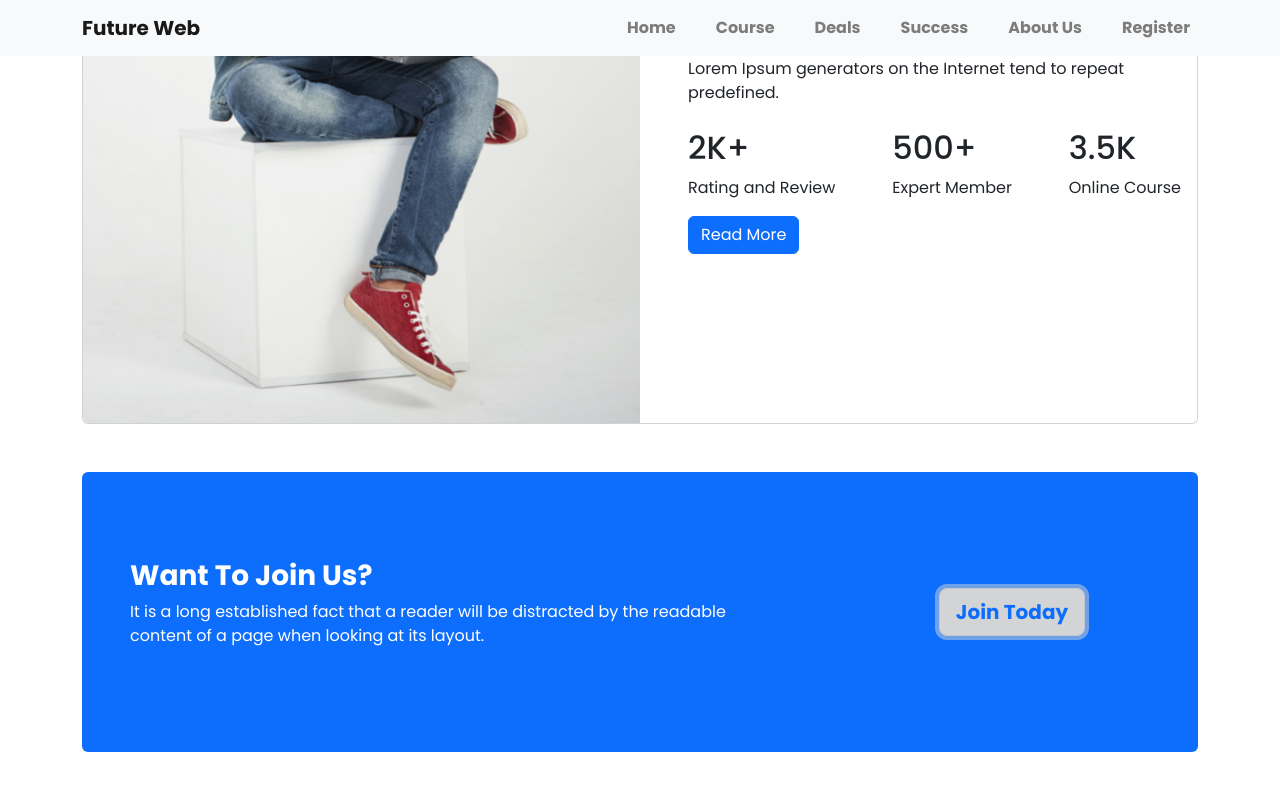
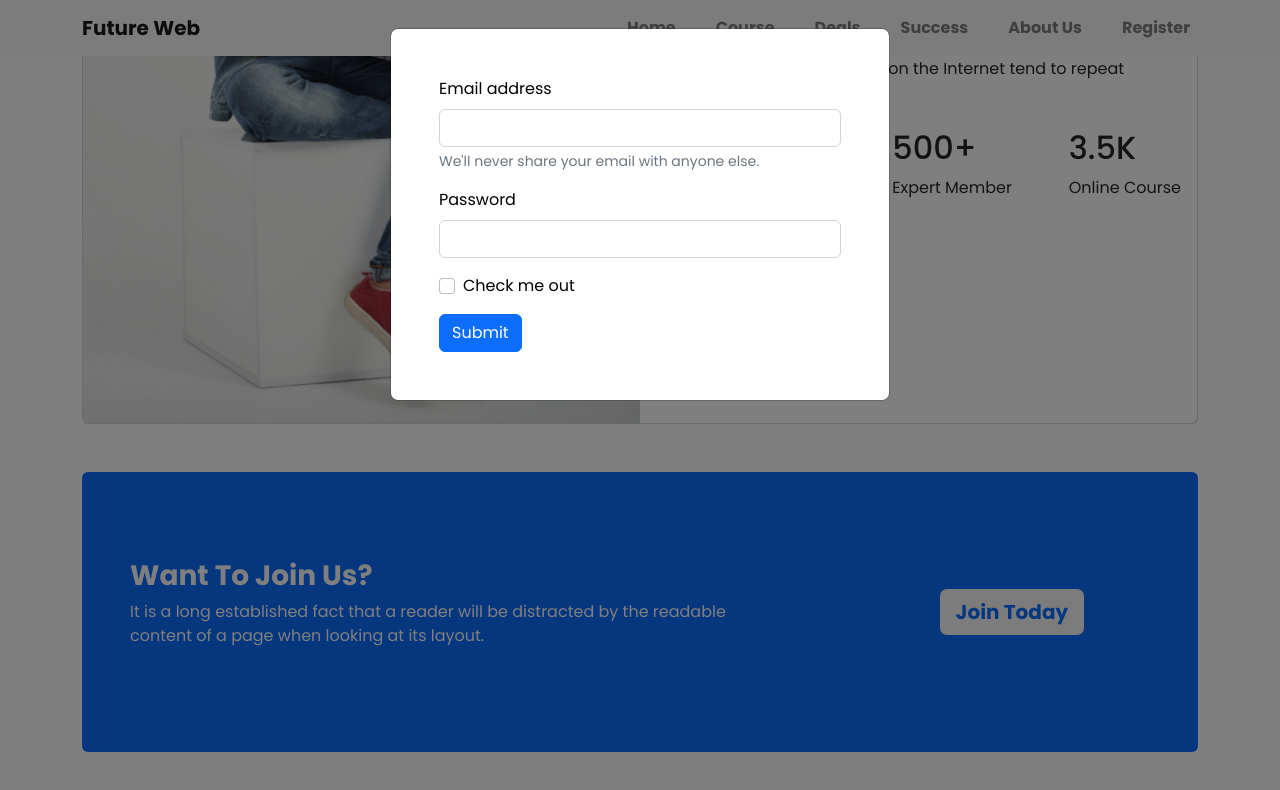
Before and after one commit to jubayer44/Future-Web, a plain HTML site: page index.html in a window 1280 px wide. Both pictures are taken after a click on the button "Join Today". Shown: the part 2080-2870 px from the top of the page. Drawn offline with nearby package versions, Linux system fonts and the light colour scheme.

Commit message:
Modal-form-done

```diff
--- a/index.html
+++ b/index.html
@@ -191,21 +191,25 @@
                             <div class="card-body ps-5">
                                 <div>
                                     <h2 class="card-title">Explore The Learning Institute</h2>
-                                <p class="card-text">There are many variations of passages of Lorem Ipsum available, but the majority have suffered alteration in some form, by injected humour, or randomised words which don't look even slightly believable. If you are going to use a passage of Lorem Ipsum, you need to be sure. <br><br>
-                                     Anything embarrassing hidden in the middle of text. All the Lorem Ipsum generators on the Internet tend to repeat predefined.</p>
+                                    <p class="card-text">There are many variations of passages of Lorem Ipsum available,
+                                        but the majority have suffered alteration in some form, by injected humour, or
+                                        randomised words which don't look even slightly believable. If you are going to
+                                        use a passage of Lorem Ipsum, you need to be sure. <br><br>
+                                        Anything embarrassing hidden in the middle of text. All the Lorem Ipsum
+                                        generators on the Internet tend to repeat predefined.</p>
                                 </div>
                                 <div class="rating d-flex flex-wrap justify-content-between mt-4">
                                     <div>
                                         <h2>2K+</h2>
-                                    <p>Rating and Review</p>
+                                        <p>Rating and Review</p>
                                     </div>
                                     <div>
                                         <h2>500+</h2>
-                                    <p>Expert Member</p>
+                                        <p>Expert Member</p>
                                     </div>
                                     <div>
                                         <h2>3.5K</h2>
-                                    <p>Online Course</p>
+                                        <p>Online Course</p>
                                     </div>
                                 </div>
                                 <button class="btn btn-primary">Read More</button>
@@ -218,16 +222,48 @@
         </article>
         <!-- Modal-Section-start -->
         <div class="container">
-            <div class="row g-0 text-center bg-primary text-white align-items-center rounded-2 my-5" style="height: 35vh;">
+            <div class="row g-0 text-center bg-primary text-white align-items-center rounded-2 my-5"
+                style="height: 35vh;">
                 <div class="col-12 col-lg-8 text-lg-start px-5">
                     <h3 class="fw-semibold">Want To Join Us?</h3>
-                    <p>It is a long established fact that a reader will be distracted by the readable content of a page when looking at its layout.</p>
+                    <p>It is a long established fact that a reader will be distracted by the readable content of a page
+                        when looking at its layout.</p>
                 </div>
                 <div class="col-12 col-lg-4">
-                    <button class="btn btn-light btn-lg fw-semibold text-primary">Join Today</button>
+                    <button type="button" class="btn btn-primary btn-lg text-primary bg-light fw-semibold"
+                        data-bs-toggle="modal" data-bs-target="#exampleModal" data-bs-whatever="@mdo">Join
+                        Today</button>
+                    <div class="modal fade" id="exampleModal" tabindex="-1" aria-labelledby="exampleModalLabel"
+                        aria-hidden="true">
+                        <div class="modal-dialog">
+                            <div class="modal-content text-start">
+                                <form class="p-5">
+                                    <div class="mb-3">
+                                        <label for="exampleInputEmail1" class="form-label text-black">Email
+                                            address</label>
+                                        <input type="email" class="form-control" id="exampleInputEmail1"
+                                            aria-describedby="emailHelp">
+                                        <div id="emailHelp" class="form-text">We'll never share your email with anyone
+                                            else.
+                                        </div>
+                                    </div>
+                                    <div class="mb-3">
+                                        <label for="exampleInputPassword1"
+                                            class="form-label text-black">Password</label>
+                                        <input type="password" class="form-control" id="exampleInputPassword1">
+                                    </div>
+                                    <div class="mb-3 form-check">
+                                        <input type="checkbox" class="form-check-input" id="exampleCheck1">
+                                        <label class="form-check-label text-black" for="exampleCheck1">Check me
+                                            out</label>
+                                    </div>
+                                    <button type="submit" class="btn btn-primary">Submit</button>
+                                </form>
+                            </div>
+                        </div>
+                    </div>
                 </div>
-              </div>
-        </div>
+            </div>
         <!-- Modal-Section-end -->
     </main>
 
```
